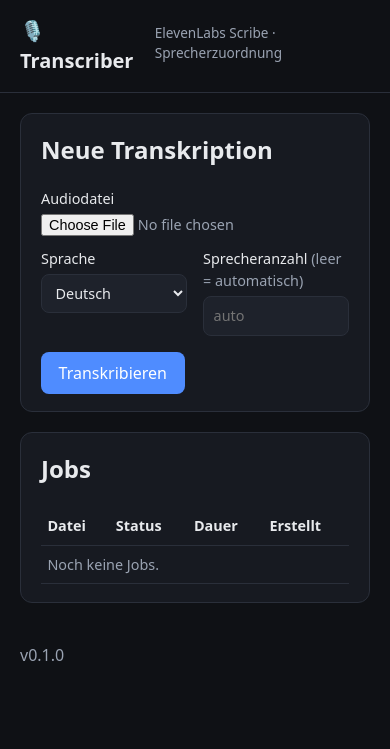
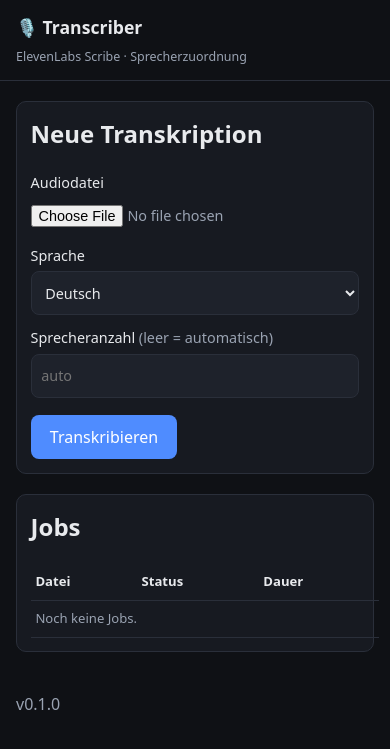
Before and after one commit to eduardo-faith/transcriber, a FastAPI app: page / in a window 390 px wide. Shown: the top 749 px of the page. Run offline with FastAPI, Linux system fonts and the light colour scheme; data that the repository does not hold is empty; parts of the project's set-up code (start-up, migrations or seed data) failed here and were passed over.

Commit message:
Responsive UI: Mobile/Tablet-Breakpoints, scrollbare Tabelle, touch-grosse Eingaben/Buttons

```diff
--- a/app/static/style.css
+++ b/app/static/style.css
@@ -9,23 +9,26 @@
   --danger: #e5484d;
 }
 * { box-sizing: border-box; }
+html { -webkit-text-size-adjust: 100%; }
 body {
   margin: 0;
   font-family: system-ui, -apple-system, Segoe UI, Roboto, sans-serif;
   background: var(--bg);
   color: var(--fg);
   line-height: 1.5;
+  overflow-x: hidden;
 }
 header {
   display: flex;
+  flex-wrap: wrap;
   align-items: baseline;
-  gap: .75rem;
+  gap: .5rem .75rem;
   padding: 1rem 1.25rem;
   border-bottom: 1px solid var(--border);
 }
-.brand { font-size: 1.25rem; font-weight: 700; text-decoration: none; color: var(--fg); }
+.brand { font-size: 1.25rem; font-weight: 700; text-decoration: none; color: var(--fg); white-space: nowrap; }
 .sub { color: var(--muted); font-size: .85rem; }
-main { max-width: 820px; margin: 0 auto; padding: 1.25rem; }
+main { max-width: 820px; margin: 0 auto; padding: 1.25rem; width: 100%; }
 footer { max-width: 820px; margin: 0 auto; padding: 0 1.25rem 2rem; }
 a { color: var(--accent); }
 h2 { margin-top: 0; }
@@ -44,32 +47,42 @@ input, select, button {
 }
 input[type=text], input[type=number], select {
   width: 100%;
-  padding: .5rem .6rem;
+  padding: .6rem .6rem;
+  min-height: 2.75rem;
   background: var(--card2);
   border: 1px solid var(--border);
   border-radius: 8px;
   color: var(--fg);
 }
-input[type=file] { color: var(--muted); }
-.row { display: flex; gap: 1rem; }
-.row > label { flex: 1; }
+input[type=file] {
+  color: var(--muted);
+  width: 100%;
+  padding: .4rem 0;
+}
+.row { display: flex; gap: 1rem; flex-wrap: wrap; }
+.row > label { flex: 1 1 200px; }
 button {
   background: var(--accent);
   color: #fff;
   border: 0;
   border-radius: 8px;
-  padding: .55rem 1.1rem;
+  padding: .65rem 1.2rem;
+  min-height: 2.75rem;
   cursor: pointer;
+  width: 100%;
 }
+.speakers button, .upload-form button { width: auto; }
 button.danger { background: var(--danger); }
 button:hover { filter: brightness(1.08); }
 
-table.jobs { width: 100%; border-collapse: collapse; }
+.table-wrap { overflow-x: auto; margin: 0 -1.25rem; padding: 0 1.25rem; }
+table.jobs { width: 100%; min-width: 480px; border-collapse: collapse; }
 table.jobs th, table.jobs td {
   text-align: left;
-  padding: .5rem .4rem;
+  padding: .6rem .4rem;
   border-bottom: 1px solid var(--border);
   font-size: .9rem;
+  white-space: nowrap;
 }
 .muted { color: var(--muted); }
 
@@ -85,17 +98,20 @@ table.jobs th, table.jobs td {
 .badge.processing { color: #f0b429; border-color: #6b531a; }
 .badge.error { color: var(--danger); border-color: #6b2a2d; }
 
-.meta { display: flex; gap: 1rem; flex-wrap: wrap; color: var(--muted); font-size: .85rem; margin-bottom: .75rem; }
+.meta { display: flex; gap: .5rem 1rem; flex-wrap: wrap; color: var(--muted); font-size: .85rem; margin-bottom: .75rem; }
+.downloads { display: flex; flex-wrap: wrap; gap: .5rem; }
 .downloads a {
   display: inline-block;
-  margin-right: .5rem;
-  padding: .3rem .7rem;
+  padding: .45rem .8rem;
+  min-height: 2.5rem;
+  line-height: 1.6rem;
   border: 1px solid var(--border);
   border-radius: 8px;
   text-decoration: none;
 }
 
-.speakers label { display: flex; align-items: center; gap: .5rem; }
+.speakers { display: flex; flex-wrap: wrap; align-items: center; gap: .75rem; }
+.speakers label { display: flex; align-items: center; gap: .5rem; flex: 1 1 160px; margin-bottom: 0; }
 .speakers input { margin-top: 0; }
 .dot { width: 12px; height: 12px; border-radius: 50%; display: inline-block; flex: 0 0 auto; }
 
@@ -128,3 +144,30 @@ table.jobs th, table.jobs td {
 .c5 { border-left-color: #2bc4c4; } .dot.c5 { background: #2bc4c4; }
 .c6 { border-left-color: #ff7ac6; } .dot.c6 { background: #ff7ac6; }
 .c7 { border-left-color: #8fb33e; } .dot.c7 { background: #8fb33e; }
+
+/* Responsive: Tablet */
+@media (max-width: 640px) {
+  main, footer { padding-left: 1rem; padding-right: 1rem; }
+  header { padding: .85rem 1rem; }
+  .card { padding: 1rem; }
+  .row { flex-direction: column; gap: 0; }
+  .row > label { flex: 1 1 auto; }
+}
+
+/* Responsive: Smartphone */
+@media (max-width: 420px) {
+  .brand { font-size: 1.1rem; }
+  .sub { font-size: .78rem; }
+  .card { padding: .85rem; border-radius: 10px; }
+  table.jobs th, table.jobs td { font-size: .82rem; padding: .5rem .3rem; }
+  .downloads a { flex: 1 1 auto; text-align: center; }
+  .speakers { flex-direction: column; align-items: stretch; }
+  .speakers label { flex: 1 1 auto; }
+  .speakers button { width: 100%; }
+  .turn-text { font-size: .95rem; }
+}
+
+/* Touch-Geräte: keine Hover-Abhängigkeit, größere Tap-Flächen */
+@media (hover: none) {
+  button:hover { filter: none; }
+}
--- a/app/templates/index.html
+++ b/app/templates/index.html
@@ -33,6 +33,7 @@
 
 <section class="card">
   <h2>Jobs</h2>
+  <div class="table-wrap">
     <table class="jobs">
       <thead>
         <tr><th>Datei</th><th>Status</th><th>Dauer</th><th>Erstellt</th></tr>
@@ -50,6 +51,7 @@
         {% endfor %}
       </tbody>
     </table>
+  </div>
 </section>
 
 <script>
```
Lines whose indentation alone changed are shown as unchanged.
